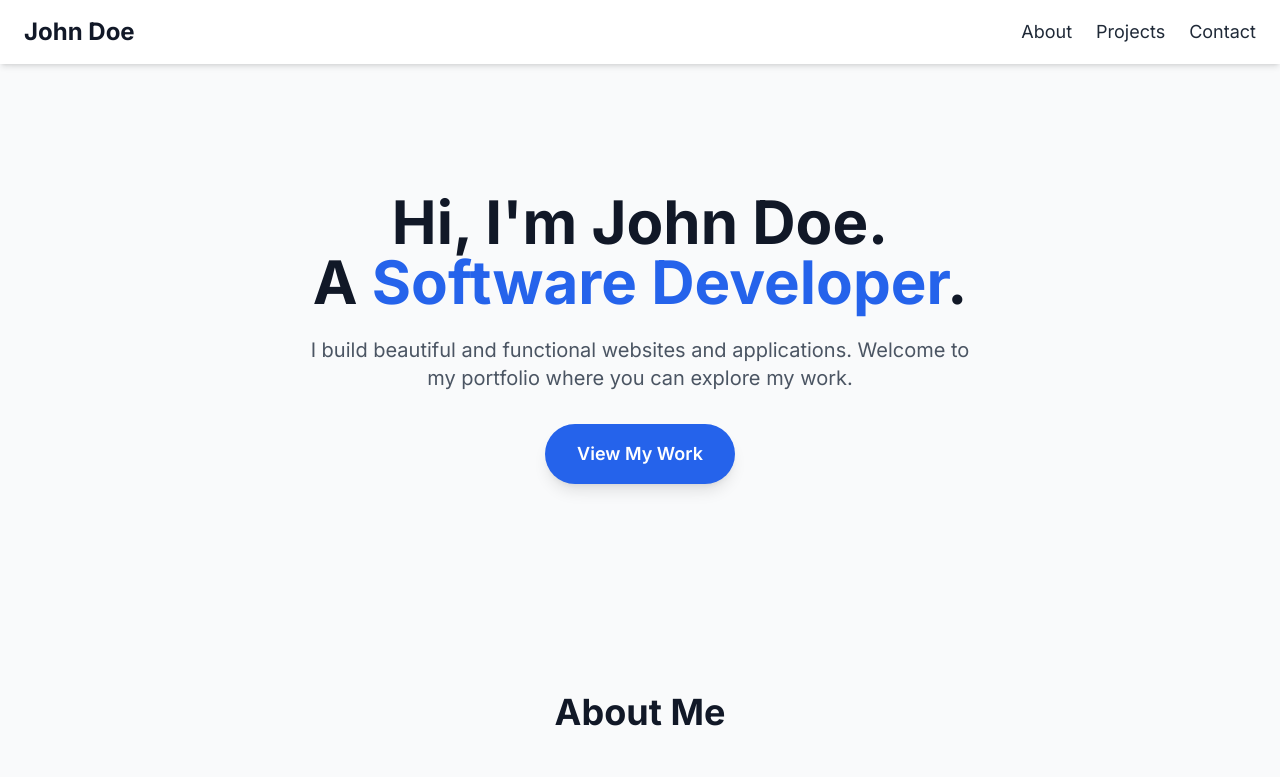
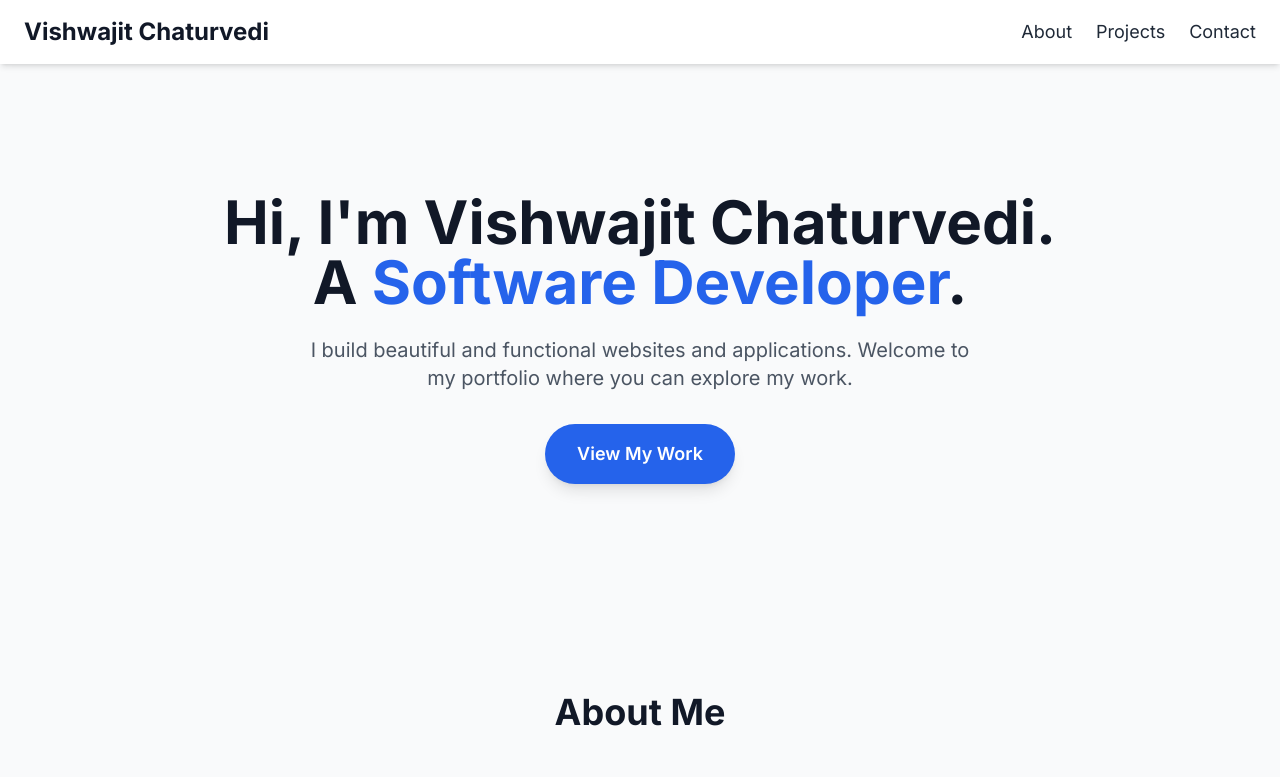
Before and after one commit to vishu-011/portfolio, a plain HTML site: page index.html in a window 1280 px wide. Shown: the top 777 px of the page. Drawn offline with nearby package versions, Linux system fonts and the light colour scheme.

Commit message:
Update index.html

```diff
--- a/index.html
+++ b/index.html
@@ -39,7 +39,7 @@
         <div class="container mx-auto px-6 py-4 flex justify-between items-center">
             <!-- Logo/Name -->
             <a href="#hero" class="text-2xl font-bold text-gray-900">
-                John Doe
+                Vishwajit Chaturvedi
             </a>
             <!-- Desktop Navigation -->
             <nav class="hidden md:flex space-x-6">
@@ -66,7 +66,7 @@
         <!-- Hero Section -->
         <section id="hero" class="py-20 md:py-32 text-center">
             <h1 class="text-4xl md:text-6xl font-extrabold text-gray-900 leading-tight">
-                Hi, I'm John Doe.
+                Hi, I'm Vishwajit Chaturvedi.
                 <br>
                 A <span class="text-blue-600">Software Developer</span>.
             </h1>
@@ -149,7 +149,7 @@
 
     <!-- Footer -->
     <footer class="bg-white text-center py-6 border-t border-gray-200">
-        <p class="text-gray-500">&copy; 2024 John Doe. All Rights Reserved.</p>
+        <p class="text-gray-500">&copy; 2024 . All Vishwajit Chaturvedi. Rights Reserved.</p>
     </footer>
 
     <script>
```
